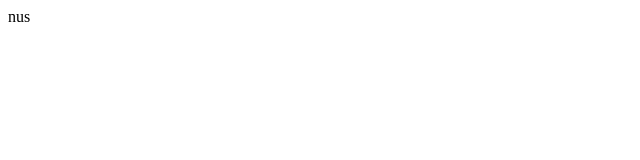
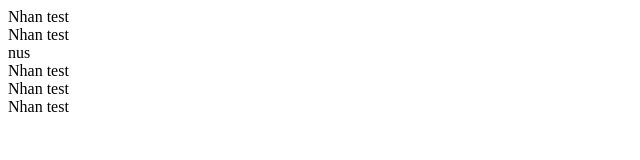
Before and after one commit to minhhai280283/testing, a plain HTML site: page index.html in a window 1280 px wide. Shown: the whole page, without its empty margins (0-640 px from the left). Drawn offline with Linux system fonts and the light colour scheme.

Commit message:
2nd commit

```diff
--- a/index.html
+++ b/index.html
@@ -4,6 +4,11 @@
 <title>git test</title>
 </head>
 <body>
-nus
+  <div>Nhan test</div>
+  <div>Nhan test</div>
+  nus
+  <div>Nhan test</div>
+  <div>Nhan test</div>
+  <div>Nhan test</div>
 </body>
 </html>
```
